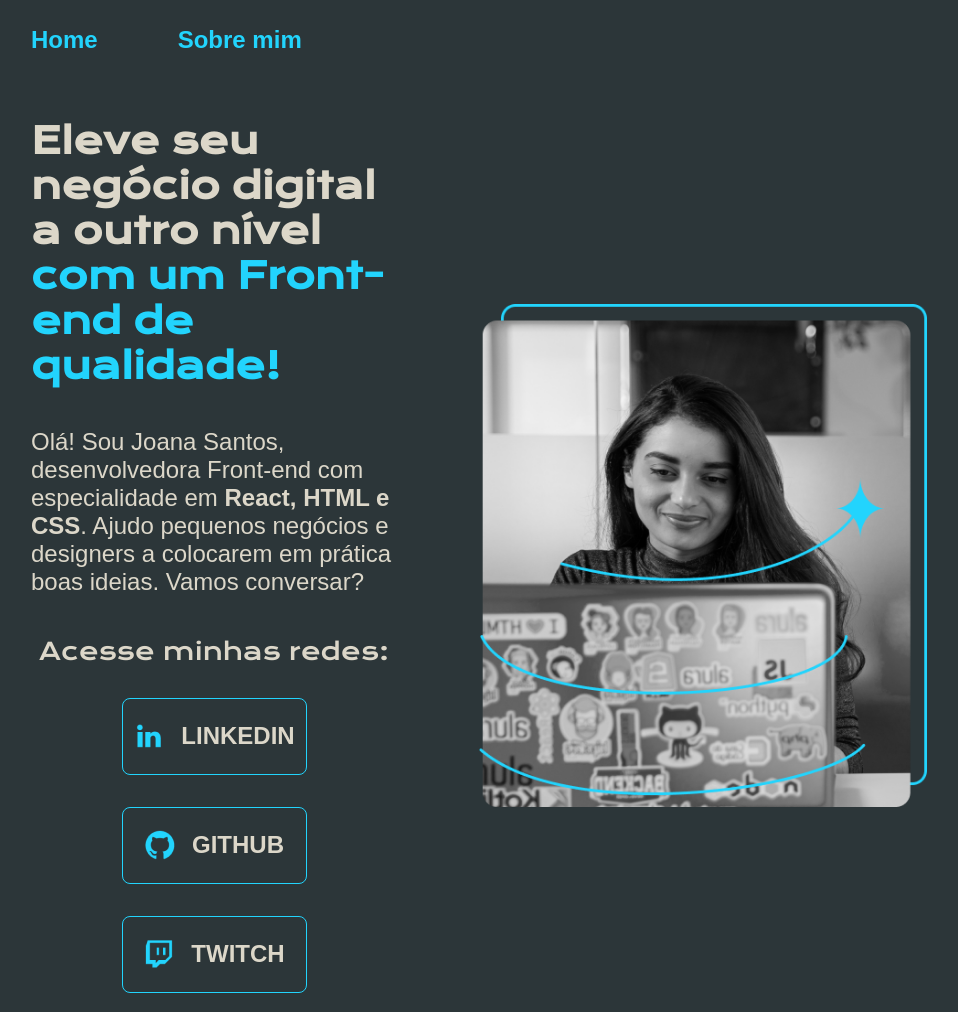
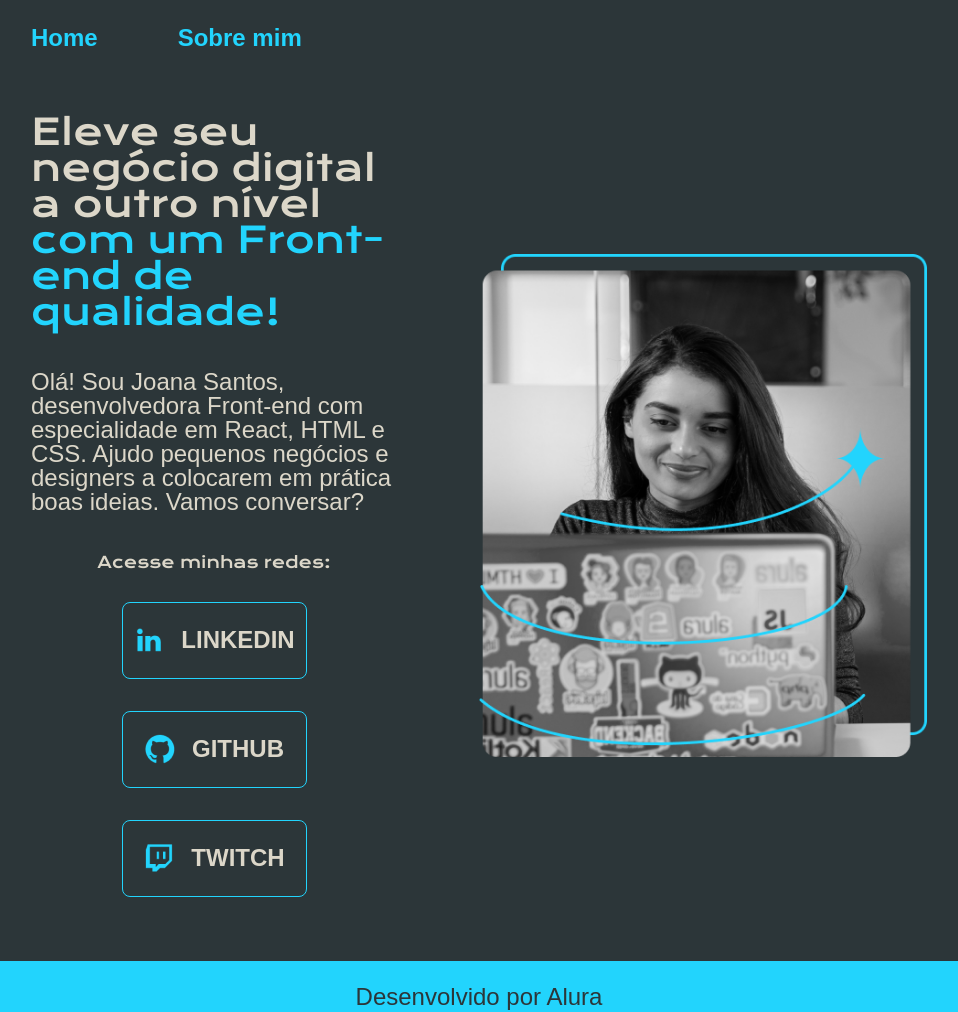
Before and after one commit to slpwlkr999/HTML_CSS_Final, a plain HTML site: page index.html in a window 1280 px wide. Shown: the top 1012 px of the page, without its empty margins (161-1119 px from the left). Drawn offline with nearby package versions, Linux system fonts and the light colour scheme.

Commit message:
reset.css

```diff
--- a/index.html
+++ b/index.html
@@ -4,6 +4,7 @@
     <meta charset="UTF-8"><!-- "Dicionário" Responsável pelo codificação de caracteres utilizados do Charset -->
     <meta http-equiv="X-UA-Compatible" content="IE=edge"> <!-- Configuração específica para um navegador específico (No caso, Edge)-->
     <meta name="viewport" content="width=device-width, initial-scale=1.0"> <!-- Dispositivo que está acessando a página. Ele pega a largura do dispositivo relacionado para poder criar a escala da página atual (Viewport) -->
+    <link rel="stylesheet" href="reset.css">
     <link rel="stylesheet" href="./style/style.css"> <!-- responsável pela conexão entre html e css. Rel: Relação. href: referência -->
     <title>Portfólio</title> <!-- Título da página -->
 </head>
```
Also changed, not shown: about.html (+1 -0 lines).
